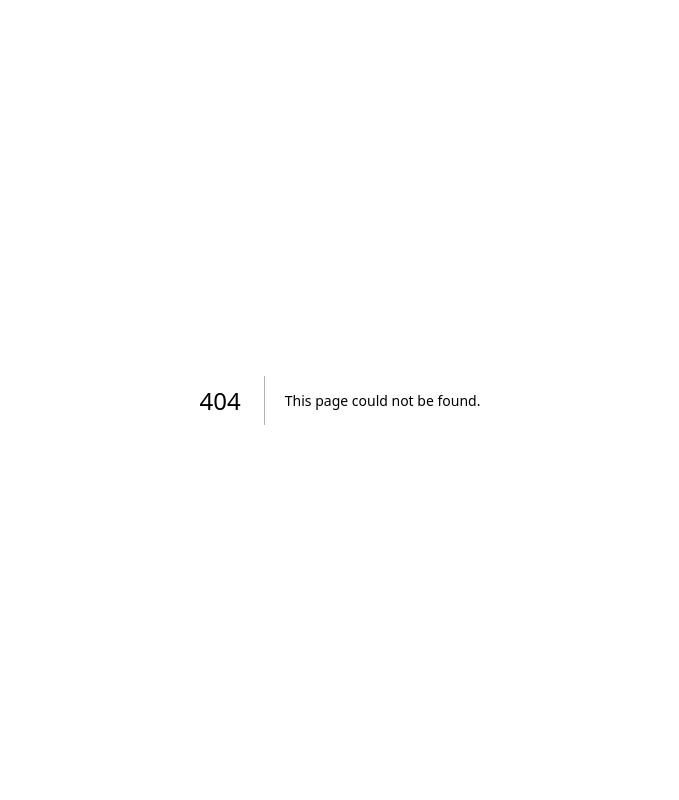
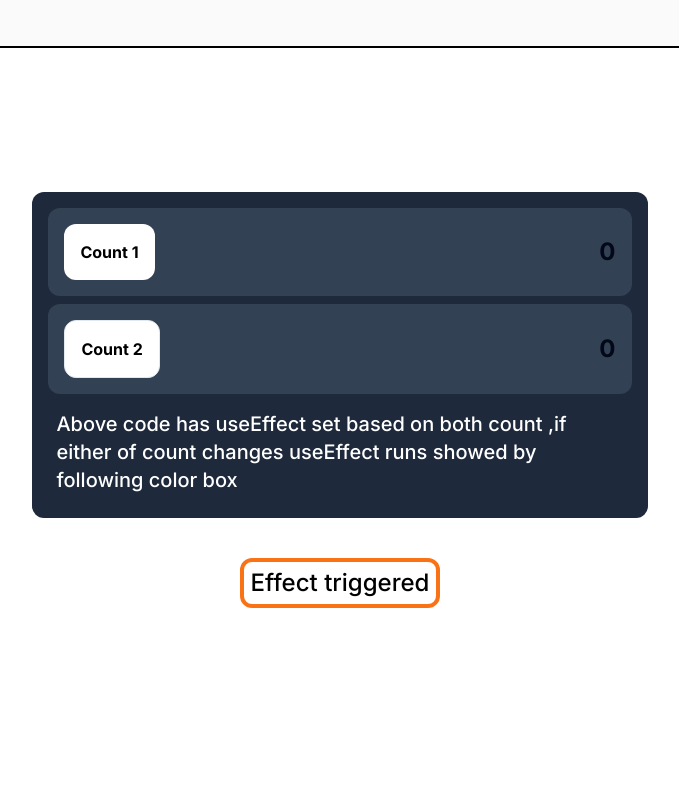
Before and after one commit to Genx-unidirectional/react-nextJs-typeScript-projects, a Next.js app in the folder React-hooks/: page /hookslearn/useEffectHook in a window 1280 px wide. Before the commit this address had no page. Shown: the top 800 px of the page, without its empty margins (300-979 px from the left). Built offline with nearby package versions, Linux system fonts and the light colour scheme.

Commit message:
useEffect example

```diff
--- a/React-hooks/src/app/hookslearn/layout.tsx
+++ b/React-hooks/src/app/hookslearn/layout.tsx
@@ -1,10 +1,20 @@
+"use client";
+
 import React from "react";
+import SideNav from "../ui/hookslearn/side-nav";
+import { usePathname } from "next/navigation";
 
 export default function Layout({ children }: { children: React.ReactNode }) {
+  const pathname = usePathname();
+  console.log(pathname);
   return (
-    <div className="h-screen ">
-      <div className=""></div>
-      <div>{children}</div>
-    </div>
+    <main className="min-h-screen ">
+      <div className="h-12 w-full fixed top-0 z-10 bg-neutral-50 dark:bg-black border-b-2  border-black dark:border-white   text-black dark:text-white">
+        <SideNav />
+      </div>
+      <div className="flex h-full flex-col justify-center items-center  gap-4">
+        {children}
+      </div>
+    </main>
   );
 }
--- /dev/null
+++ b/React-hooks/src/app/hookslearn/useEffectHook/basicsUseEffect.tsx
@@ -0,0 +1,57 @@
+"use client";
+
+import { useEffect, useState } from "react";
+import { clsx } from "clsx";
+export default function BasicUseEffect() {
+  const [count1, setCount1] = useState(0);
+  const [count2, setCount2] = useState(0);
+  const [triggered, setTriggered] = useState<boolean>(false);
+  useEffect(() => {
+    setTriggered(!triggered);
+  }, [count1, count2]);
+  return (
+    <div className="flex flex-col items-center gap-10">
+      <div className="bg-slate-800 rounded-xl p-4 flex flex-col w-1/2 gap-2">
+        <div className="flex gap-4 bg-slate-700 rounded-xl justify-between items-center  p-4">
+          <button
+            className="bg-white rounded-xl text-black p-4 font-bold"
+            onClick={() => {
+              setCount1((prev) => prev + 1);
+            }}
+          >
+            Count 1
+          </button>
+          <p className="text-2xl  font-bold">{count1}</p>
+        </div>
+        <div className="flex gap-4 bg-slate-700 rounded-xl justify-between items-center  p-4">
+          <button
+            className="bg-white border  rounded-xl text-black p-4 font-bold"
+            onClick={() => {
+              setCount2((prev) => prev + 1);
+            }}
+          >
+            Count 2
+          </button>
+          <p className="text-2xl font-bold">{count2}</p>
+        </div>
+        <p className="text-xl text-white font-medium p-2">
+          Above code has useEffect set based on both count ,if either of count
+          changes useEffect runs showed by following color box
+        </p>
+      </div>
+      <div>
+        <button
+          className={clsx(
+            "h-[50px] w-[200px] border-4 text-2xl font-medium    border-solid border-orange-500   rounded-xl",
+            {
+              "bg-white text-black": triggered == true,
+              "bg-red-700  text-white": triggered != true,
+            }
+          )}
+        >
+          Effect triggered
+        </button>
+      </div>
+    </div>
+  );
+}
--- /dev/null
+++ b/React-hooks/src/app/hookslearn/useEffectHook/page.tsx
@@ -0,0 +1,18 @@
+import { ReactElement } from "react";
+import BasicUseEffect from "./basicsUseEffect";
+import TicTacToe from "./tictactoe";
+
+export default function Page() {
+  const componentArr: ReactElement[] = [<BasicUseEffect />, <TicTacToe />];
+  return (
+    <>
+      {componentArr.map((component) => {
+        return (
+          <div className="flex w-full h-screen justify-center items-center">
+            {component}
+          </div>
+        );
+      })}
+    </>
+  );
+}
--- /dev/null
+++ b/React-hooks/src/app/hookslearn/useEffectHook/tictactoe.tsx
@@ -0,0 +1,4 @@
+const tictactoe = () => {
+  return <div>tictactoe</div>;
+};
+export default tictactoe;
```
